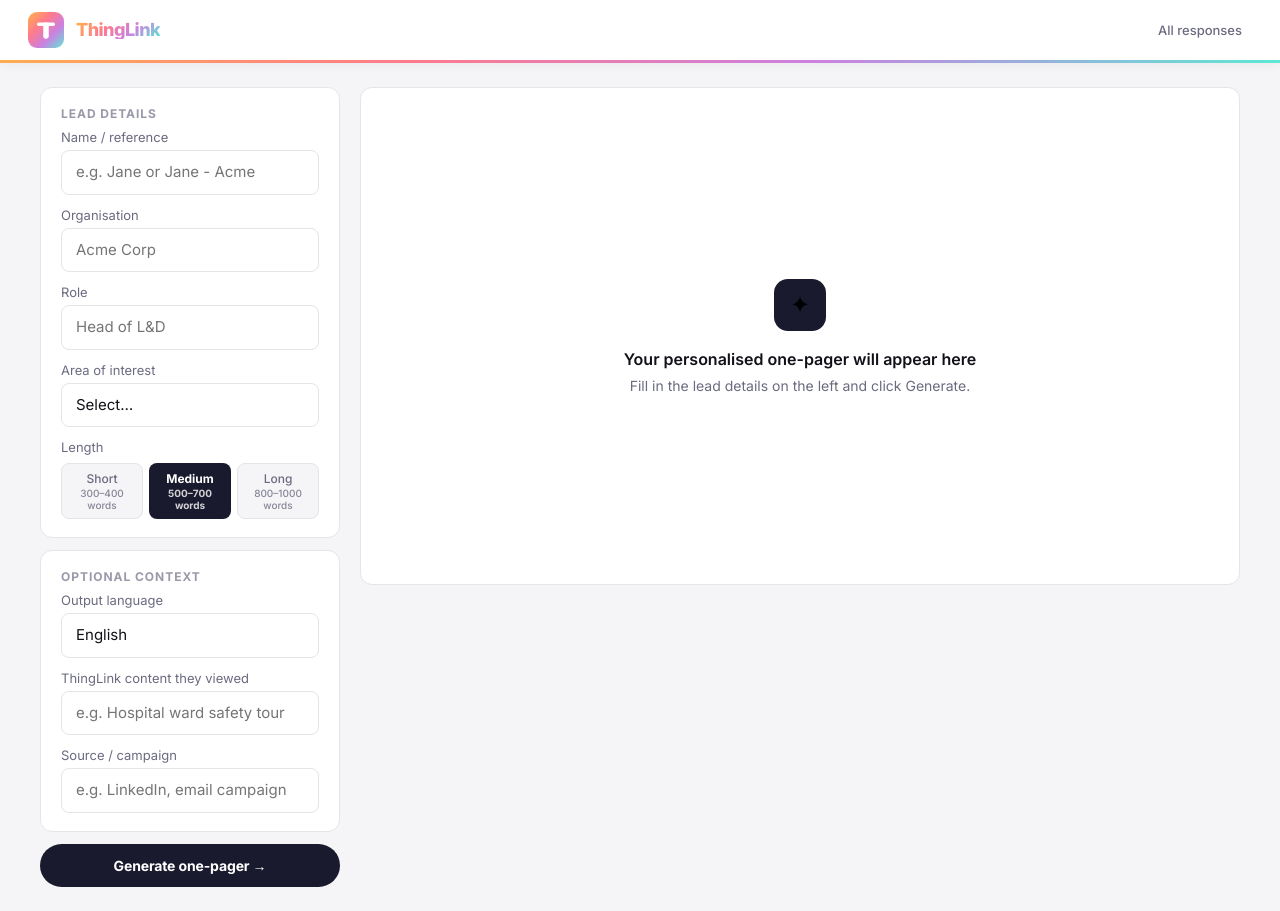
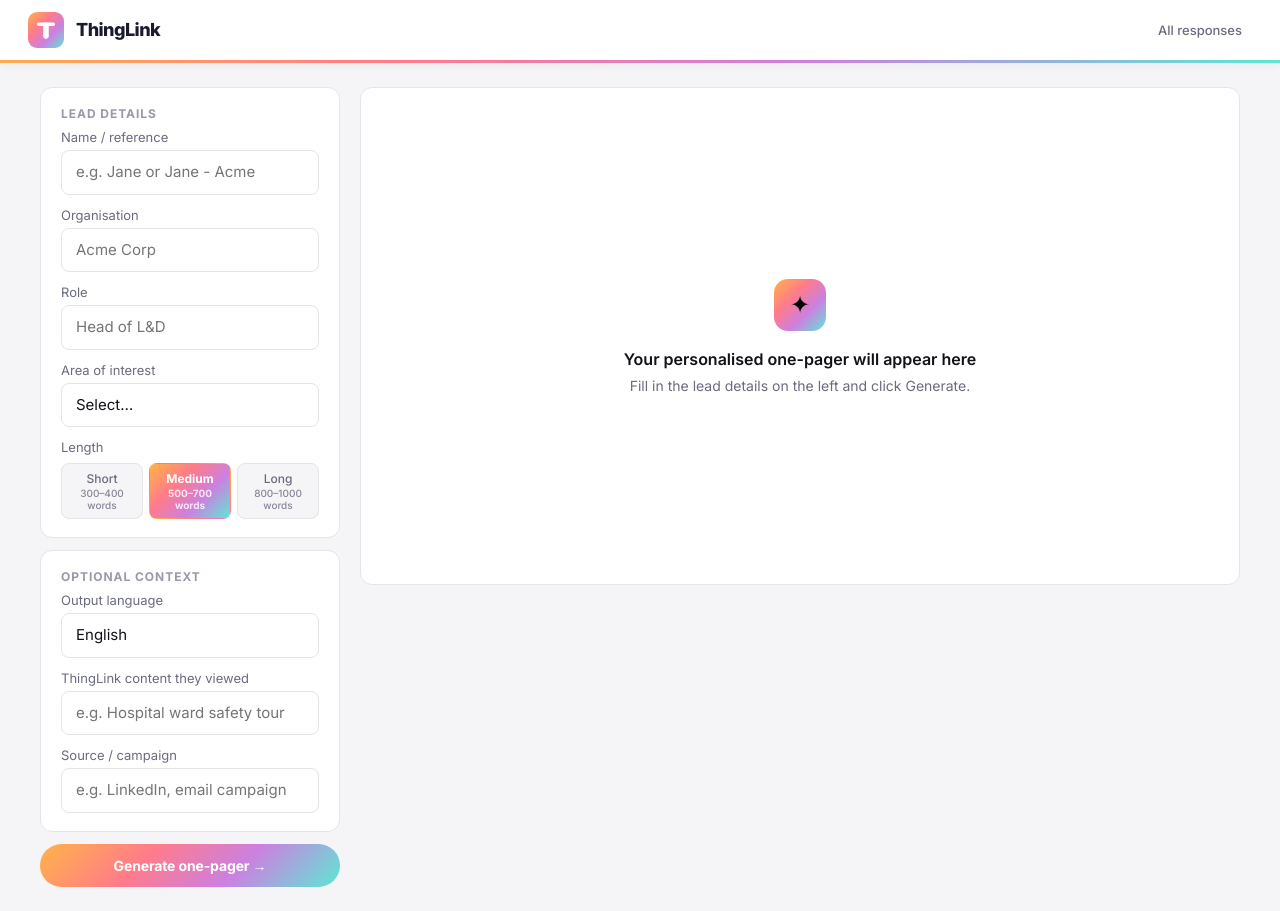
Before and after one commit to Cairnfutures/super-cta-responder, a Next.js app: page /respond in a window 1280 px wide. Built offline with nearby package versions, Linux system fonts and the light colour scheme.

Commit message:
style: ThingLink wordmark dark grey, Inter font in header

```diff
--- a/app/respond/page.tsx
+++ b/app/respond/page.tsx
@@ -13,7 +13,7 @@
   textMuted: '#9999aa',
   sans:      "'Inter', sans-serif",
   mono:      'ui-monospace, SFMono-Regular, Menlo, monospace',
-  grad:      '#1a1a2e',
+  grad:      'linear-gradient(135deg,#FFB347 0%,#FF7B8B 35%,#CC80E0 65%,#5CE8D4 100%)',
 }
 
 const LANGUAGE_OPTIONS = [
--- a/components/Header.tsx
+++ b/components/Header.tsx
@@ -6,7 +6,7 @@
   text:    '#111118',
   textSub: '#6b6b80',
   border:  '#e4e4e9',
-  sans:    '-apple-system, BlinkMacSystemFont, "Segoe UI", sans-serif',
+  sans:    "'Inter', sans-serif",
 }
 
 interface NavItem {
@@ -72,10 +72,7 @@
             fontWeight: 800,
             letterSpacing: '-0.03em',
             lineHeight: 1,
-            background: C.grad,
-            WebkitBackgroundClip: 'text',
-            WebkitTextFillColor: 'transparent',
-            backgroundClip: 'text',
+            color: '#1a1a2e',
           }}
         >
           ThingLink
```
